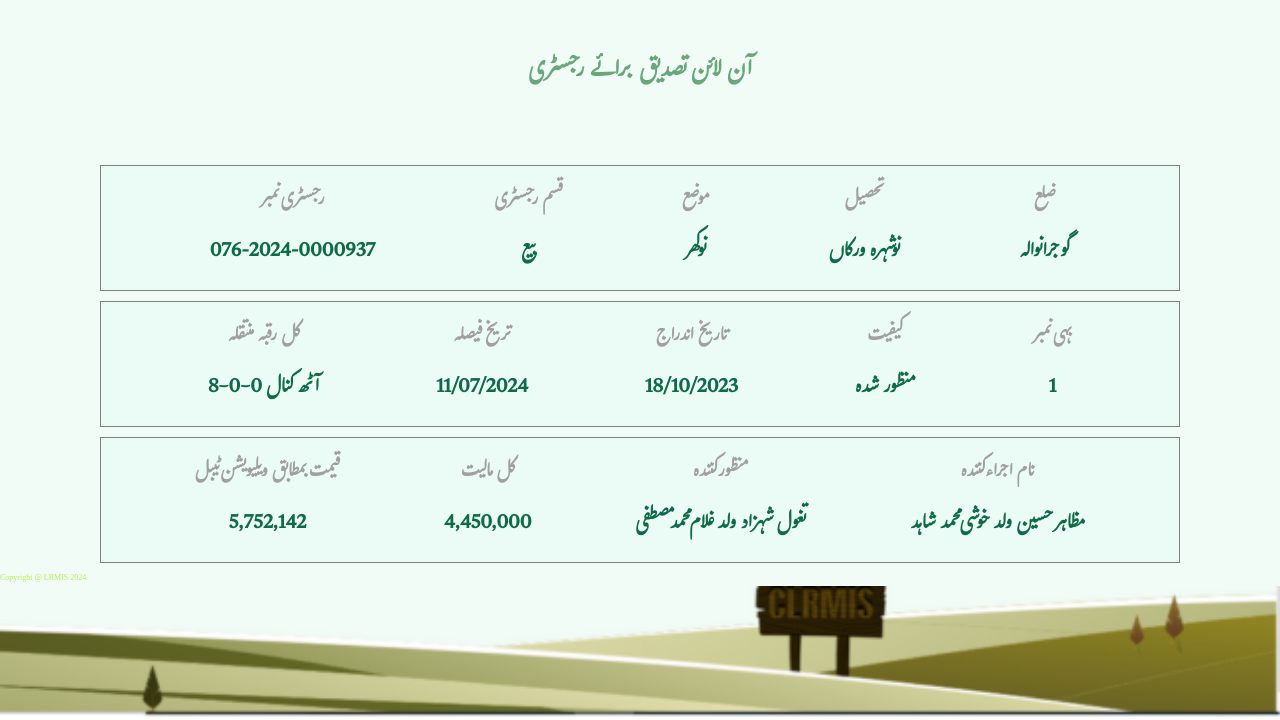
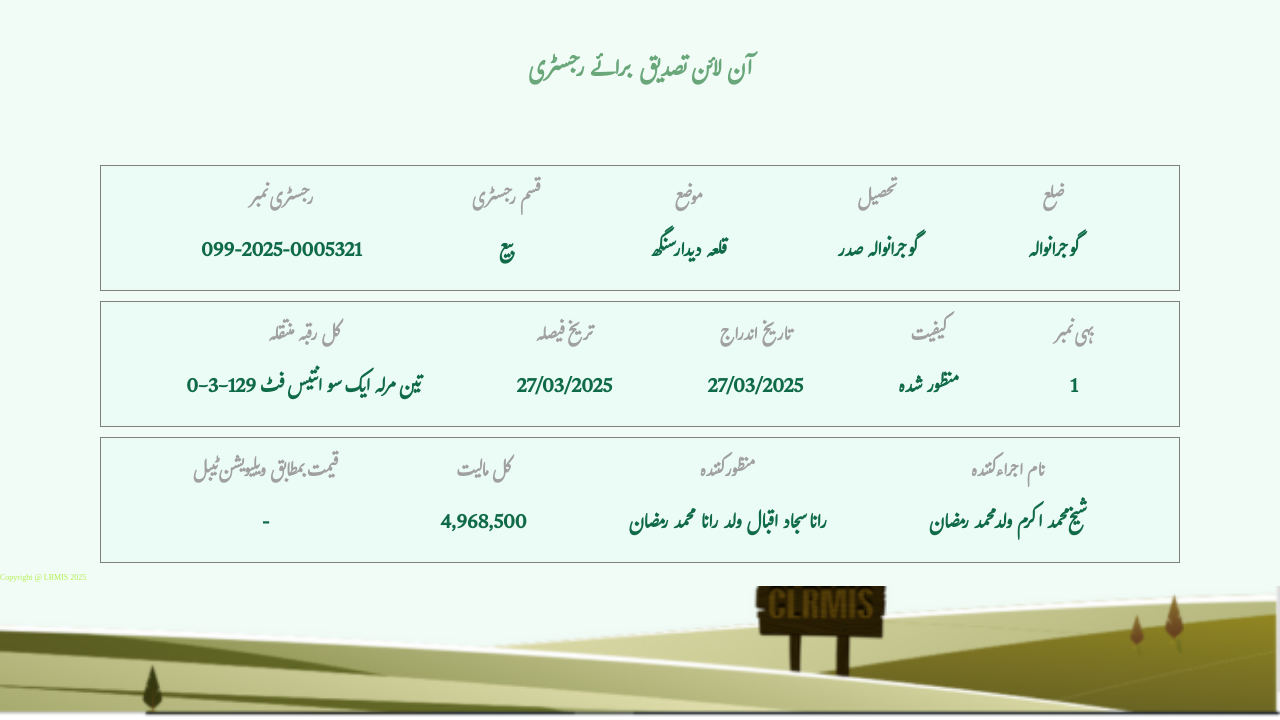
Before and after one commit to punjabzameen/Punjab53, a plain HTML site: page index.html in a window 1280 px wide. Shown: the part 80-800 px from the top of the page. Drawn offline with Linux system fonts and the light colour scheme.

Commit message:
Update index.html

```diff
--- a/index.html
+++ b/index.html
@@ -32,7 +32,7 @@
             <div class="item text1">
                 <h3>رجسٹری نمبر
                 </h3>
-                <p>076-2024-0000937
+                <p>099-2025-0005321
                 </p>
             </div>
             <div class="item text2"><h3>قسم رجسٹری
@@ -42,13 +42,13 @@
             <div class="item text3">
                 <h3>موضع
                 </h3>
-                <p>نوکھر
+                <p>قلعہ دیدار سنگھ
                 </p>
             </div>
             <div class="item text4">
                 <h3>تحصیل
                 </h3>
-                <p>نوشہرہ ورکاں
+                <p>گوجرانوالہ صدر
                 </p>
             </div>
             <div class="item text5">
@@ -63,18 +63,18 @@
             <div class="item text1">
                 <h3>کل رقبہ منتقلہ
                 </h3>
-                <p>8-0-0 آٹھ کنال
+                <p>0-3-129 تین مرلہ ایک سو انتیس فٹ
                 </p>
             </div>
             <div class="item text2"><h3>تریخ فیصلہ
 
             </h3>
-            <p>11/07/2024
+            <p>27/03/2025
             </p></div>
             <div class="item text3">
                 <h3>تاریخ اندراج
                 </h3>
-                <p>18/10/2023
+                <p>27/03/2025
                 </p>
             </div>
             <div class="item text4">
@@ -95,23 +95,23 @@
             <div class="item text1">
                 <h3>قیمت بمطابق ویلیویشن ٹیبل
                 </h3>
-                <p>5,752,142
+                <p>-
                 </p>
             </div>
             <div class="item text2"><h3>کل مالیت
             </h3>
-            <p>4,450,000
+            <p>4,968,500
             </p></div>
             <div class="item text3">
                 <h3>منظور کنندہ
                 </h3>
-                <p>تغول شہزاد ولد غلام محمد مصطفی
+                <p>رانا سجاد اقبال ولد رانا محمد رمضان
                 </p>
             </div>
             <div class="item text4">
                 <h3>نام اجراء کنندہ
                 </h3>
-                <p>مظاہر حسین ولد خوشی محمد شاہد
+                <p>شیخ محمد اکرم ولد محمد رمضان
                 </p>
             </div>
 
@@ -120,7 +120,7 @@
     </section>
     <!-- ----------------- Inage section------------------ -->
      <div class="bottom_img">
-        Copyright @ LRMIS 2024
+        Copyright @ LRMIS 2025
 
      </div>
      <!-- <div class="main">
```
